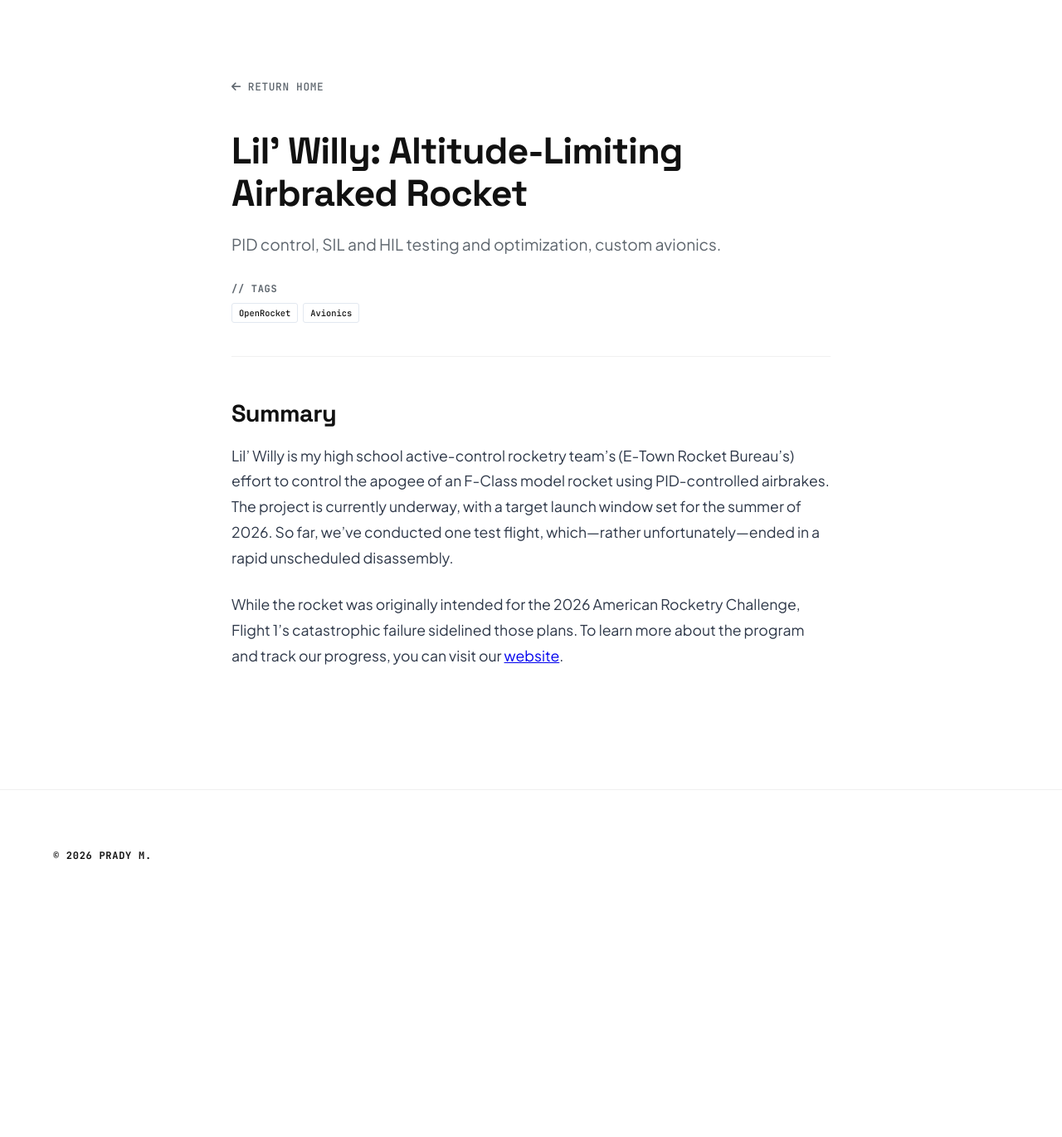
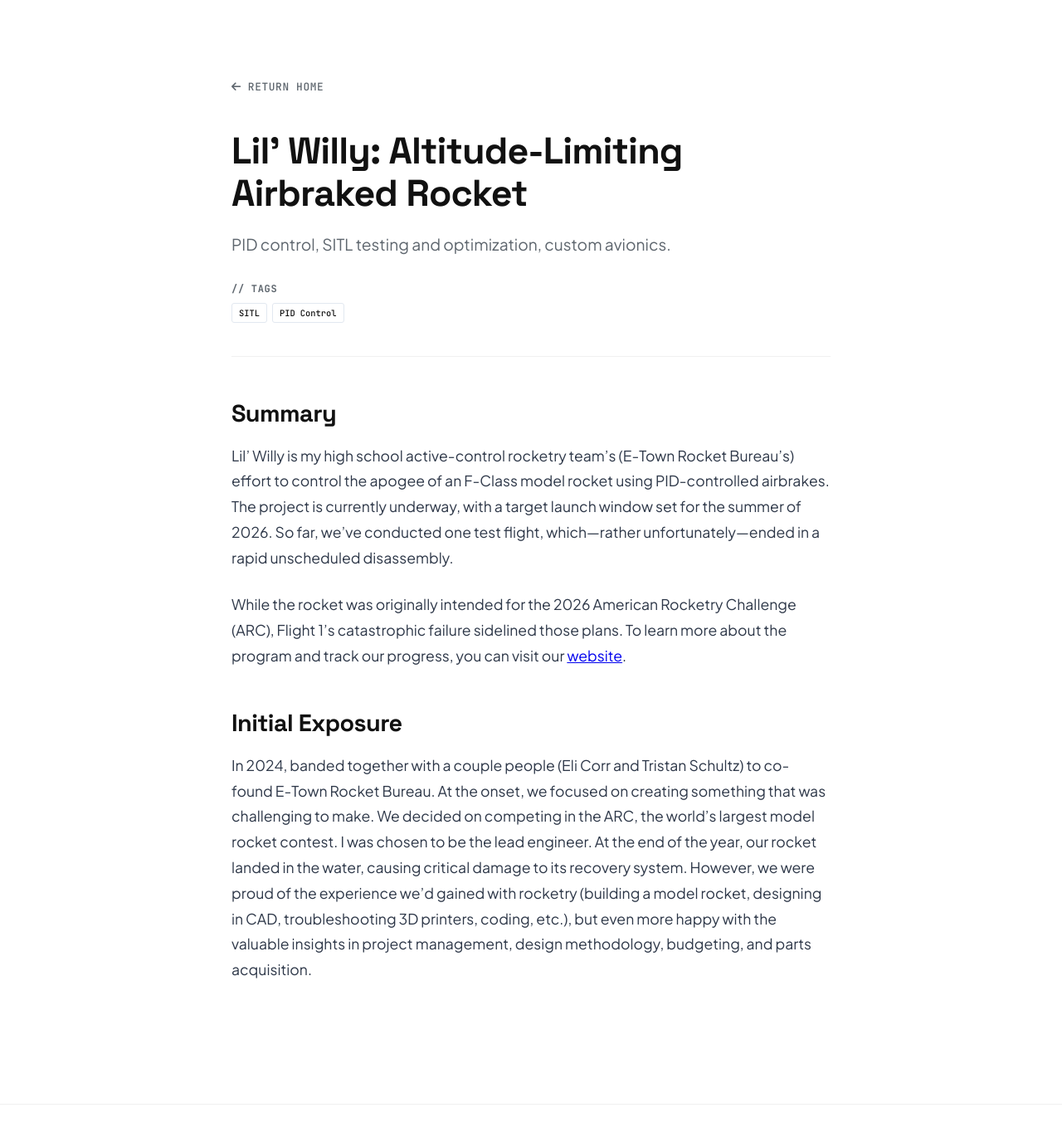
Before and after one commit to F15Eagle/mysite, a Jekyll site: the page built from _projects/lil-willy.md, in a window 1280 px wide and 1400 px high. Shown: the top 1370 px of the window at 83% size. Built offline with Jekyll 4.4.1, drawn with Linux system fonts in a browser that asks for light colours.

Commit message:
Update lil-willy.md

```diff
--- a/_projects/lil-willy.md
+++ b/_projects/lil-willy.md
@@ -1,12 +1,15 @@
 ---
 layout: project-detail
 title: "Lil' Willy: Altitude-Limiting Airbraked Rocket"
-description: "PID control, SIL and HIL testing and optimization, custom avionics."
+description: "PID control, SITL testing and optimization, custom avionics."
 image_path: "assets/images/full assembly render 1.png"
-tags: ["OpenRocket", "Avionics"]
+tags: ["SITL", "PID Control"]
 ---
 
 ## Summary
 Lil’ Willy is my high school active-control rocketry team’s (E-Town Rocket Bureau’s) effort to control the apogee of an F-Class model rocket using PID-controlled airbrakes. The project is currently underway, with a target launch window set for the summer of 2026. So far, we’ve conducted one test flight, which—rather unfortunately—ended in a rapid unscheduled disassembly.
 
-While the rocket was originally intended for the 2026 American Rocketry Challenge, Flight 1’s catastrophic failure sidelined those plans. To learn more about the program and track our progress, you can visit our [website](https://ethsrocketry.github.io/site/arc-2026.html).
+While the rocket was originally intended for the 2026 American Rocketry Challenge (ARC), Flight 1’s catastrophic failure sidelined those plans. To learn more about the program and track our progress, you can visit our [website](https://ethsrocketry.github.io/site/arc-2026.html).
+
+## Initial Exposure
+In 2024, banded together with a couple people (Eli Corr and Tristan Schultz) to co-found E-Town Rocket Bureau. At the onset, we focused on creating something that was challenging to make. We decided on competing in the ARC, the world's largest model rocket contest. I was chosen to be the lead engineer. At the end of the year, our rocket landed in the water, causing critical damage to its recovery system. However, we were proud of the experience we'd gained with rocketry (building a model rocket, designing in CAD, troubleshooting 3D printers, coding, etc.), but even more happy with the valuable insights in project management, design methodology, budgeting, and parts acquisition.
```
